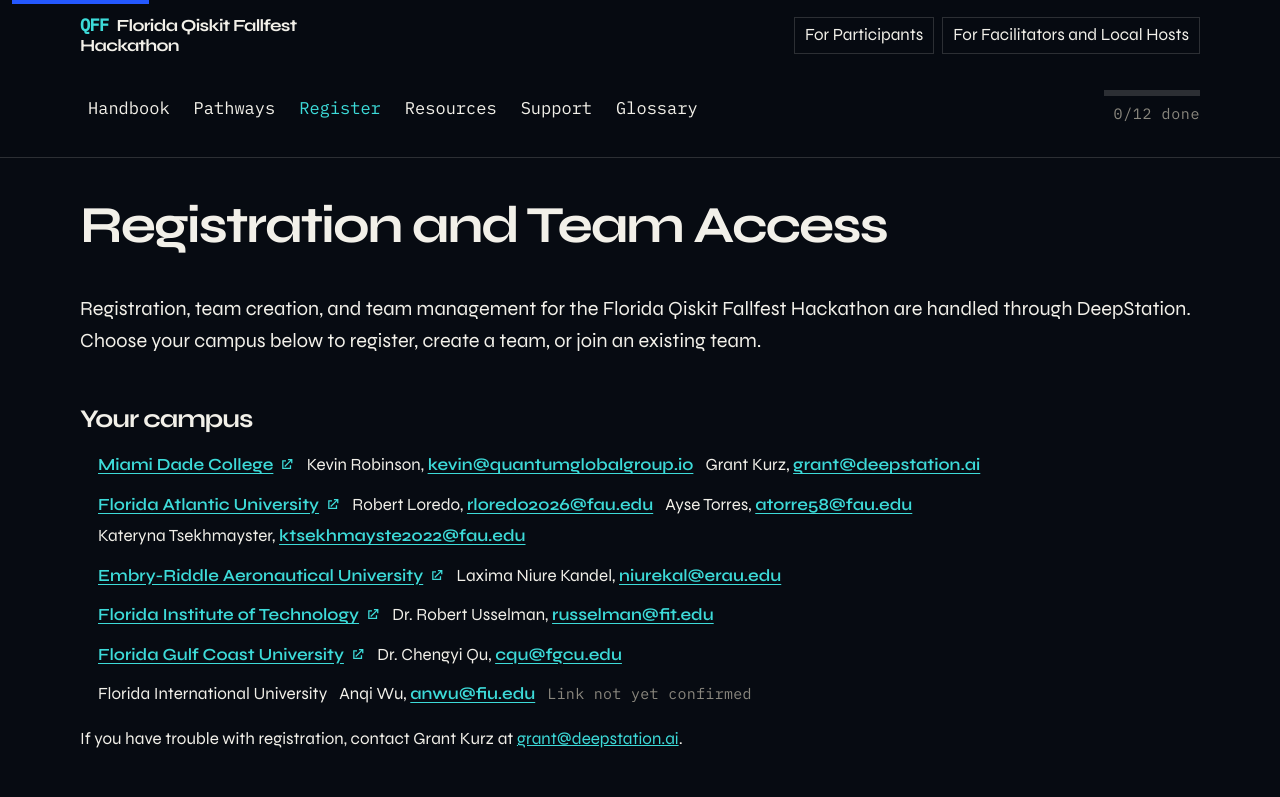
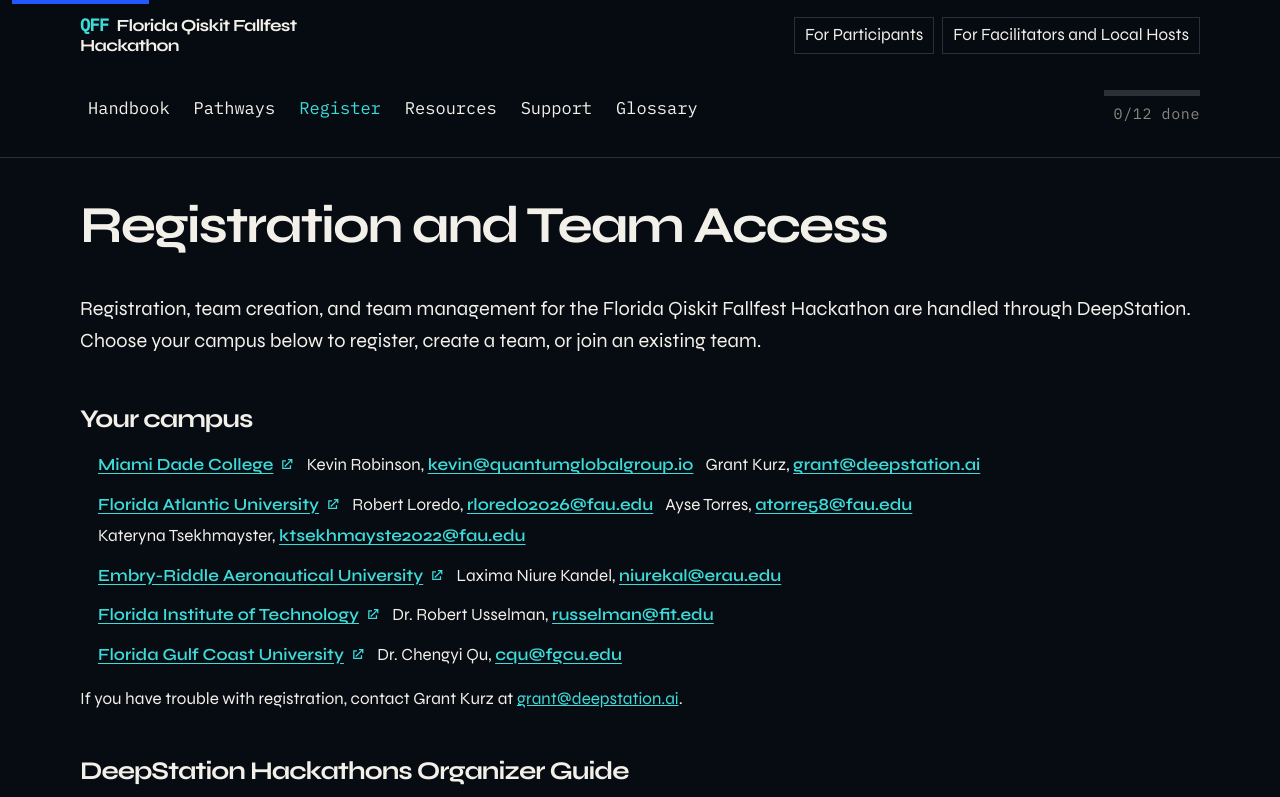
Before and after one commit to QuantumKev/Qiskit_Fall_Fest_2026, a Next.js app: page /register in a window 1280 px wide. Shown: the top 797 px of the page. Built offline with nearby package versions, Linux system fonts and the light colour scheme.

Commit message:
Remove Florida International University as a host campus.
Kevin Robinson and Grant Kurz stay on Miami Dade College only.

```diff
--- a/app/register/page.tsx
+++ b/app/register/page.tsx
@@ -44,7 +44,6 @@
     registration: host.registration,
     people: campusPeople(host),
   })),
-  { university: "Florida International University", registration: null, people: [{ name: "Anqi Wu", email: "anwu@fiu.edu" }] },
 ];
 
 export default function RegisterPage() {
```
